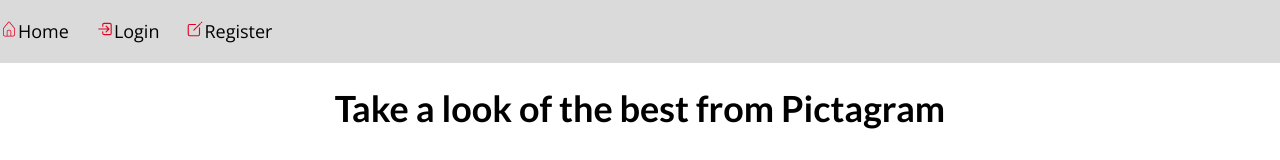
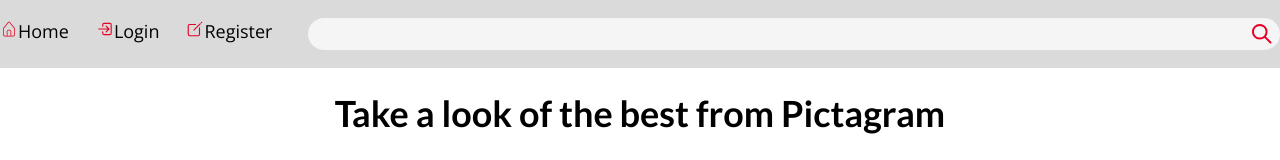
Before and after one commit to NikolaNikolov93/Pictagram, a React (Vite) app: page / in a window 1280 px wide. Shown: the top 160 px of the page. Built offline with nearby package versions, Linux system fonts and the light colour scheme.

Commit message:
Added search to nav bar

```diff
--- a/src/features/navbar/NavBar.jsx
+++ b/src/features/navbar/NavBar.jsx
@@ -5,6 +5,7 @@
 import { CiHome } from "react-icons/ci";
 import { CiStar } from "react-icons/ci";
 import { CiLogout } from "react-icons/ci";
+import { HiOutlineSearch } from "react-icons/hi";
 
 const NavBar = ({ user, logout }) => {
   return (
@@ -51,6 +52,10 @@
             </>
           )}
         </ul>
+        <div className={styles["search-container"]}>
+          <input className={styles["site-nav-search"]} type="text"></input>
+          <HiOutlineSearch className={styles["search-icon"]} />
+        </div>
         {user != null ? <span>Welcome, {user}!</span> : <></>}
       </div>
     </section>
--- a/src/features/navbar/NavBar.module.css
+++ b/src/features/navbar/NavBar.module.css
@@ -7,7 +7,7 @@
   padding: 1em 0em;
   display: flex;
   flex-wrap: wrap;
-  justify-content: space-between;
+  gap: 2em;
 }
 .site-nav ul {
   display: flex;
@@ -24,3 +24,26 @@
 .site-nav a span {
   color: black;
 }
+.search-container {
+  position: relative;
+  display: flex;
+  align-items: center;
+  flex-grow: 1;
+}
+.site-nav-search {
+  padding: 0.3em;
+  font-size: 1em;
+  outline: none;
+  background-color: rgb(245, 245, 245);
+  border: none;
+  color: black;
+  border-radius: 30px;
+  width: 100%;
+}
+
+.search-icon {
+  right: 0.3em;
+  position: absolute;
+  color: #e60023;
+  font-size: 1.3em;
+}
```
